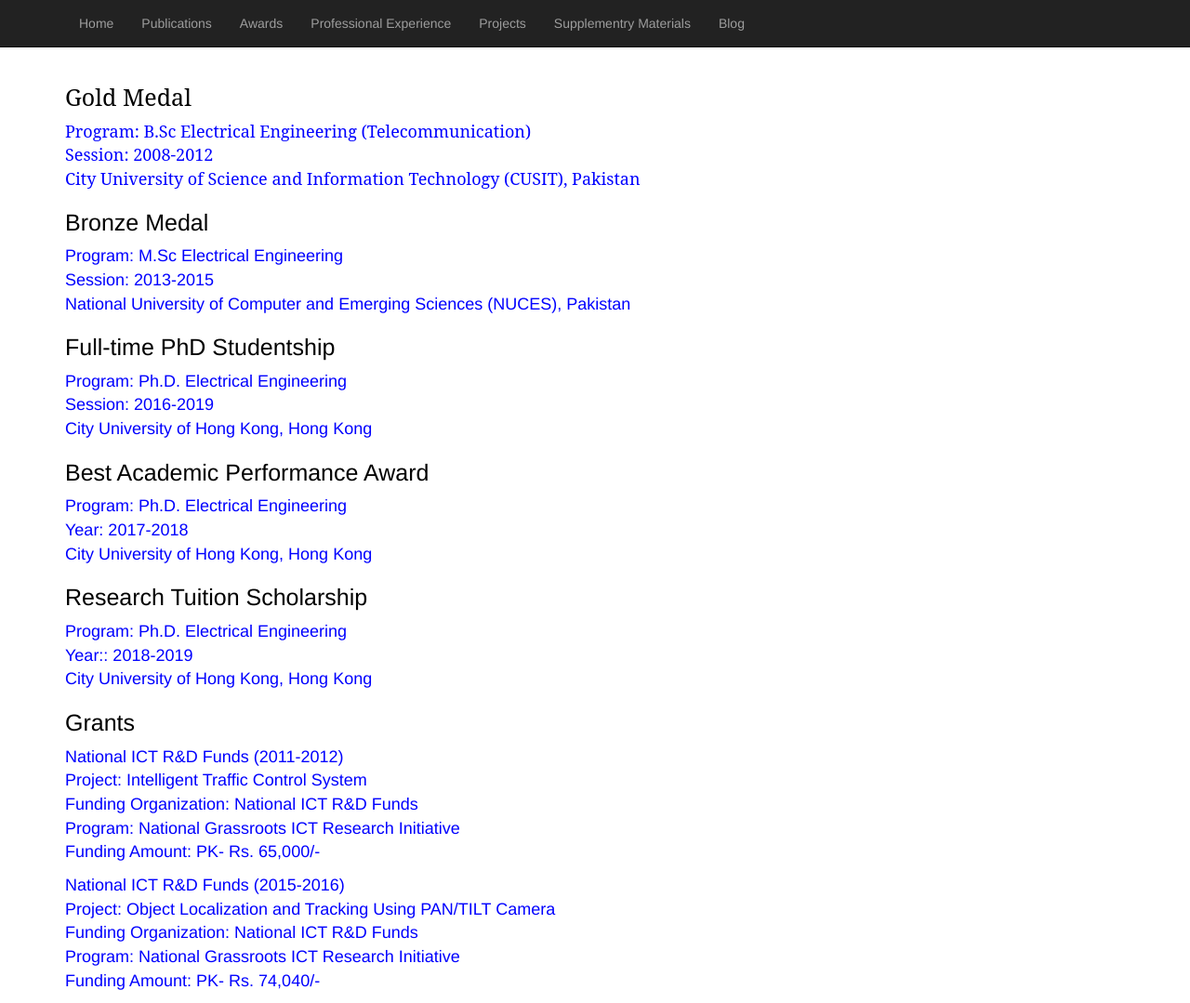
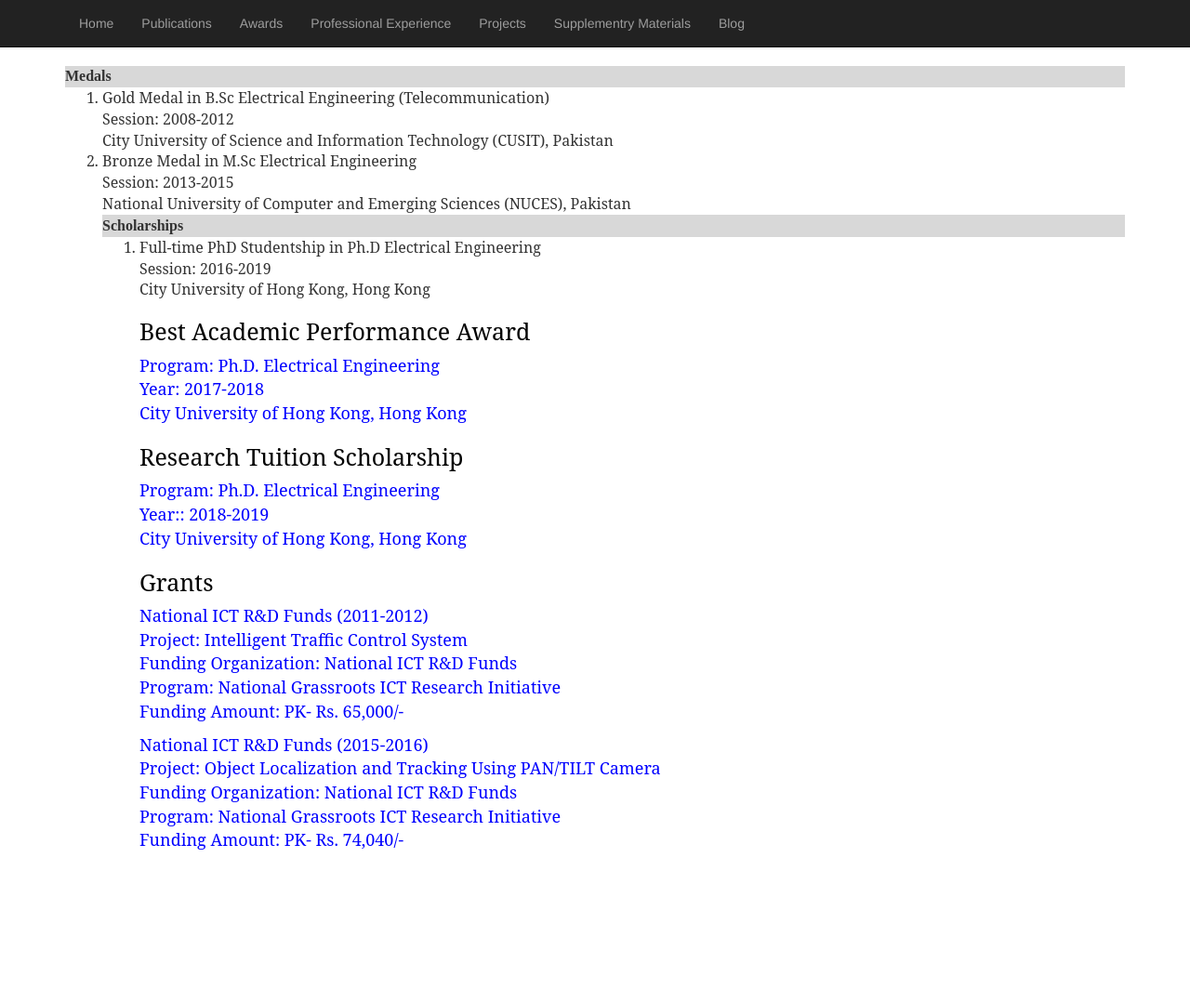
Before and after one commit to yasar-rehman/yasar, a Jekyll site: the page built from awards.html, in a window 1280 px wide. Shown: the whole page at 93% size. Built offline with Jekyll 4.4.1, drawn with Linux system fonts in a browser that asks for light colours; some web fonts are replaced; after the commit the page ends 927 px from its top, so only the background shows below that.

Commit message:
Update awards.html

```diff
--- a/awards.html
+++ b/awards.html
@@ -3,33 +3,36 @@
 title: yasar
 ---
 <body>
-	<div>
-	<h1 style="font-family: 'Serif',Times New Roman; color:black;font-size:25px">
-Gold Medal
-</h1>
-<p style="font-family: 'Serif',Times New Roman; color : blue; font-size : 18px">
-Program:  B.Sc Electrical Engineering (Telecommunication) <br>
+    <div>
+	<table border=0 cellpadding=4 cellspacing=0 width=100%>
+			<tr bgcolor="#d8d8d8">
+          			<td align="left">
+            				<font face="Serif, Times New Roman" size="3" color=""#8da9ca">
+        					<b>Medals</b>
+        						</font></td></tr></table>
+<ol type="1" style="font-family: 'Serif',Times New Roman; font-size: 16px ">
+<li> Gold Medal in B.Sc Electrical Engineering (Telecommunication)<br>
 Session: 2008-2012 <br>
-City University of Science and Information Technology (CUSIT), Pakistan
-</p>
+City University of Science and Information Technology (CUSIT), Pakistan </li>
 
-<h1 style="color:black;font-size:25px">
-Bronze Medal
-</h1>
-<p style="color : blue; font-size : 18px">
-Program:  M.Sc Electrical Engineering <br>
+<li> Bronze Medal in M.Sc Electrical Engineering <br>
 Session: 2013-2015 <br>
-National University of Computer and Emerging Sciences (NUCES), Pakistan
-</p>
+National University of Computer and Emerging Sciences (NUCES), Pakistan</li>
 
-<h1 style="color:black;font-size:25px">
-Full-time PhD Studentship
-</h1>
-<p style="color : blue; font-size : 18px">
-Program:  Ph.D. Electrical Engineering <br>
-Session: 2016-2019 <br>
-City University of Hong Kong, Hong Kong
-</p>
+
+<table border=0 cellpadding=4 cellspacing=0 width=100%>
+			<tr bgcolor="#d8d8d8">
+          			<td align="left">
+            				<font face="Serif, Times New Roman" size="3" color=""#8da9ca">
+        					<b>Scholarships</b>
+        						</font></td></tr></table>
+
+<ol type="1" style="font-family: 'Serif',Times New Roman; font-size: 16px ">
+<li>Full-time PhD Studentship in Ph.D Electrical Engineering <br>
+    Session: 2016-2019 <br>
+    City University of Hong Kong, Hong Kong	</li>
+
+
 
 <h1 style="color:black;font-size:25px">
 Best Academic Performance Award
```
